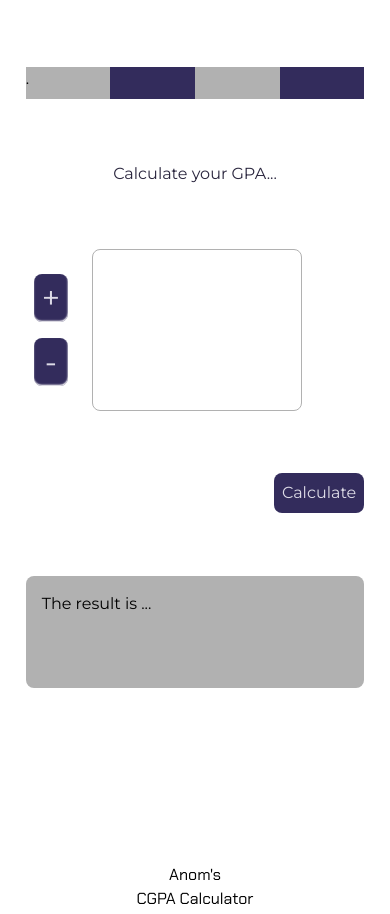
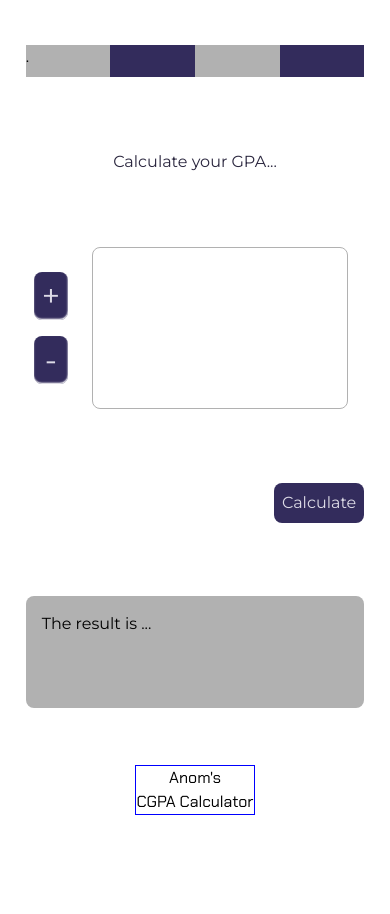
Before and after one commit to Ano-ly/AnomsCGPACalculator, a React (Vite) app: page / in a window 390 px wide. After the commit the page ends 850 px from the top, so only its background shows below. Built offline with nearby package versions, Linux system fonts and the light colour scheme.

Commit message:
Make UI changes

```diff
--- a/src/App.css
+++ b/src/App.css
@@ -19,7 +19,7 @@ button {
 .cont {
   box-sizing: border-box;
   display: flex;
-  margin-top: 4rem;
+  margin-top: 0;
   flex-direction: row;
   justify-content: space-between;
   width: 95vw;
@@ -33,10 +33,10 @@ button {
 
 .cont__main {
   box-sizing: border-box;
-  flex: 3 0 0;
+  flex: 7 0 0;
   display: flex;
   flex-direction: column;
-  justify-content: space-between;
+  justify-content: space-evenly;
   gap: 2rem;
   padding-left: 1rem;
   padding-right: 1rem;
@@ -46,7 +46,8 @@ button {
   box-sizing: border-box;
   display: flex;
   flex-direction: column;
-  flex: 1 0 0;
+  align-items: center;
+  flex: 1 0 1;
   padding-left: 1rem;
   padding-right: 1rem;
 }
@@ -61,6 +62,7 @@ button {
   color: var(--font1-color);
   cursor: pointer;
   text-align: center;
+  user-select: none;
 }
 
 
@@ -85,19 +87,23 @@ button {
 .cont__main__itr {
   box-sizing: border-box;
   font-size: 1rem;
+  flex-grow: 0;
   color: var(--font2-color);
 }
 .cont__main__cpt {
   box-sizing: border-box;
   display: flex;
   flex-direction: row;
+  flex-grow: 0;
   justify-content: flex-end;
 }
 
 .cont__main__maj {
   display: flex;
   flex-direction: row;
+  flex-grow: 0;
   gap: 1rem;
+  padding-right: 1rem;
 }
 .cont__main__maj__sbar {
   box-sizing: border-box;
@@ -110,9 +116,8 @@ button {
   gap: 1rem;
 }
 .cont__main__maj__crs {
-  flex: 17 4 1;
   border: 0.02rem solid var(--div1-color);
-
+  flex: 1 1 0;
   border-radius: 0.5rem;
   height: 8rem;
   overflow-y: scroll;
@@ -134,11 +139,13 @@ button {
   cursor: pointer;
   text-align: center;
   color: var(--font1-color);
+  user-select: none;
 }
 .cont__main__maj__sbar__btn:hover, .cont__main__cpt__btn:hover {
   background-color: var(--div1-color);
 }
 .cont__main__rst {
+  flex-grow: 0;
   min-height: 5rem;
   background-color: var(--div1-color);
   border-radius: 0.5rem;
@@ -156,6 +163,7 @@ button {
   display: flex;
   flex-direction: column;
   justify-content: flex-end;
+  padding-bottom: 2rem;
 }
 .cont__lgo__img {
   font-size: 1.5rem;
@@ -187,6 +195,10 @@ button {
 
 
 @media (max-width:767px) {
+  .cont {
+    flex-direction: column;
+    gap: 1rem;
+  }
   .cont__main__maj__crsdiv__cse {
     flex-direction: column;
     gap: 0.3rem;
@@ -199,27 +211,12 @@ button {
   }
   .cont__lgo__img {
     font-size: 1rem;
+    border: 1px solid blue;
   }
   .cont__main__itr {
     text-align: center;
   }
-  .cont {
-    flex-direction: column;
-    gap: 1rem;
-  }
-  .cont__main {
-    flex-shrink: 1;
-    flex-basis: 0;
-  }
-  .cont__lgo {
-    flex-shrink: 30;
-    flex-basis: 1;
-    height: max-content;
-  }
   .cont__main__maj__sbar {
     padding: 0.5rem;
   }
-  .cont__main__maj {
-
-  }
 }
```
